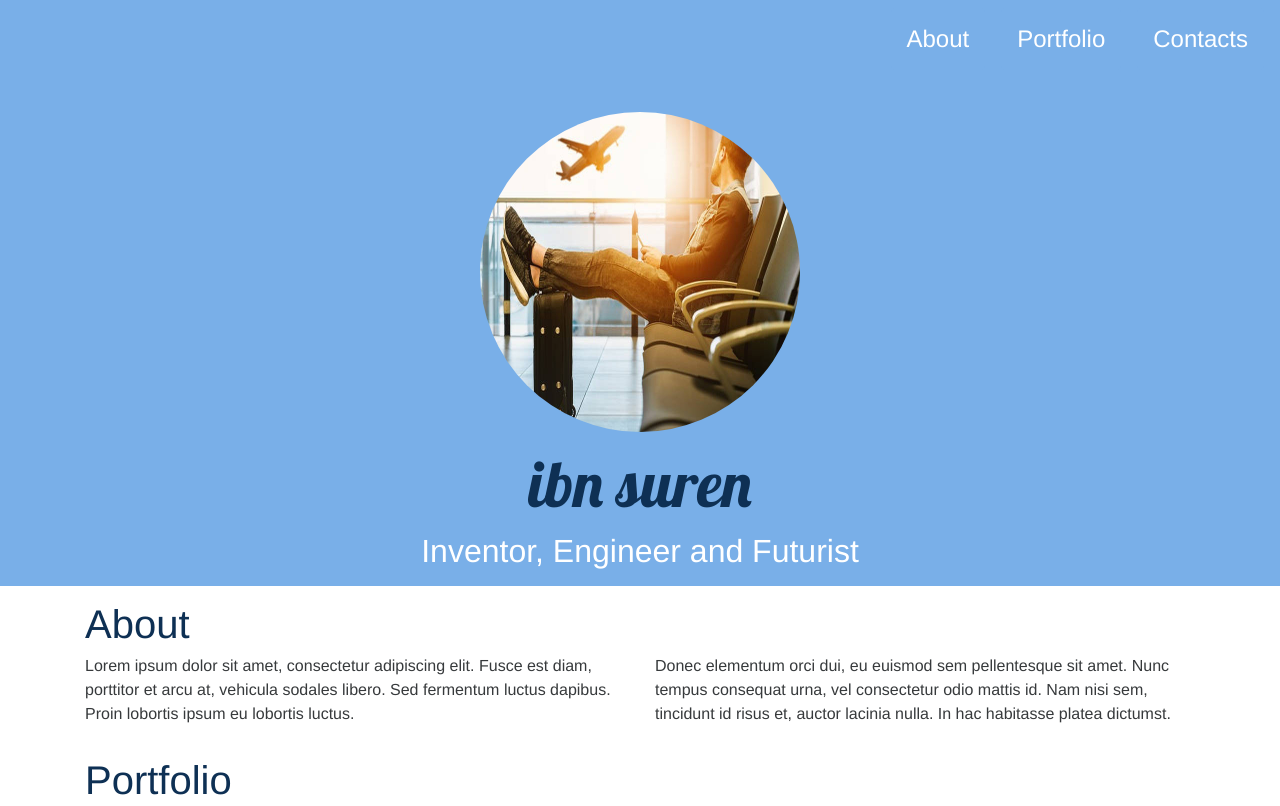
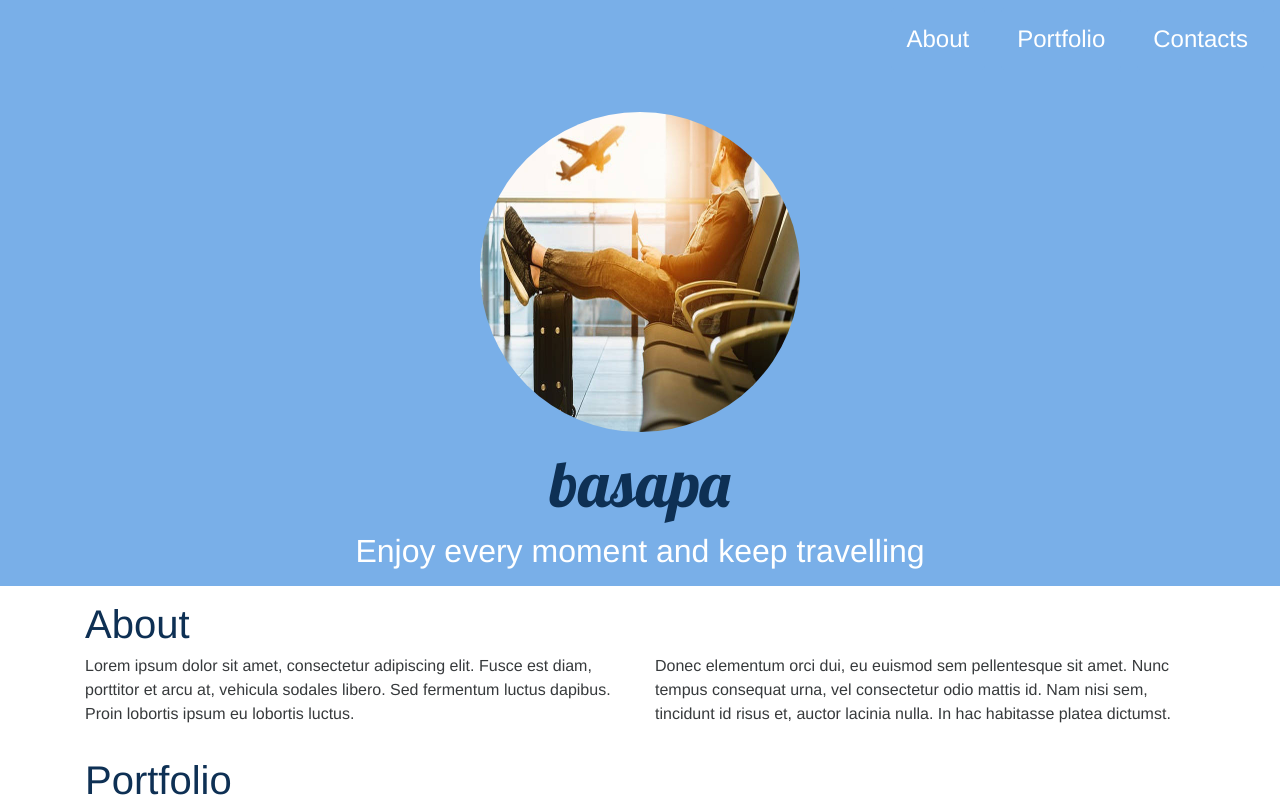
Before and after one commit to basobox/basapa, a Jekyll site: the page built from index.html, in a window 1280 px wide and 900 px high, cut to the strip 0-806 px from the top of the window. Built offline with Jekyll 4.4.1, drawn with Linux system fonts in a browser that asks for light colours; nearby versions of some CDN libraries.

Commit message:
Update _config.yml

```diff
--- a/_config.yml
+++ b/_config.yml
@@ -2,8 +2,8 @@
 # in the templates available like {{ site.myvariable }}.
 title: Clean portfolio theme for Jekyll powered by Bootstrap 4.
 email: nawafi.suren@gmail.com
-brand: ibn suren
-headline: Inventor, Engineer and Futurist
+brand: basapa
+headline: Enjoy every moment and keep travelling
 description: > # this means to ignore newlines until "baseurl:"
   New Site
 baseurl: "" # the subpath of your site, e.g. /blog
```
